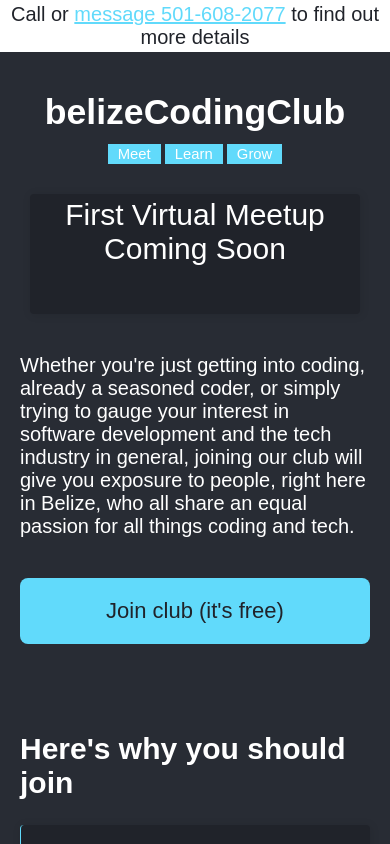
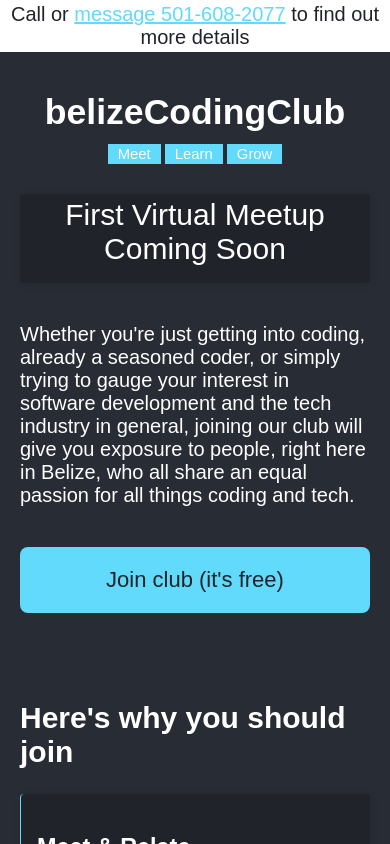
Before and after one commit to belizeCodingClub/belize-coding-club, a React (Create React App) app: page / in a window 390 px wide. Shown: the top 844 px of the page. Built offline with nearby package versions, Linux system fonts and the light colour scheme; a web font is replaced by a local one.

Commit message:
Style update

```diff
--- a/src/index.css
+++ b/src/index.css
@@ -42,7 +42,7 @@ body {
   }
   .Header-col {
     margin-top: 30px;
-    padding: 0 30px;
+    padding: 0 20px;
   }
   .Meetup-date-box {
     max-width: 100%!important;
@@ -57,3 +57,9 @@ body {
     width: 100%!important;
   }
 }
+
+@media (max-width: 750px) {
+  .Meetup-date-box {
+    height: auto!important;
+  }
+}
```
